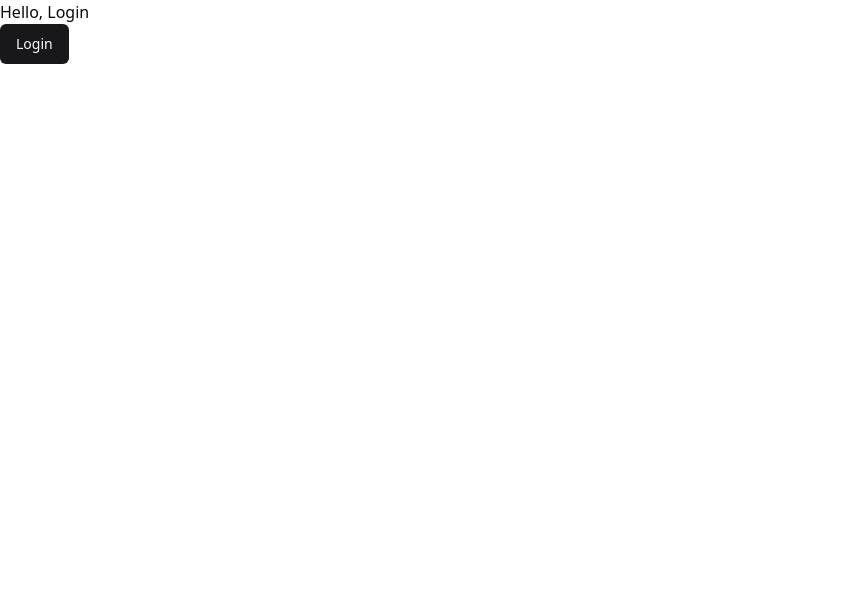
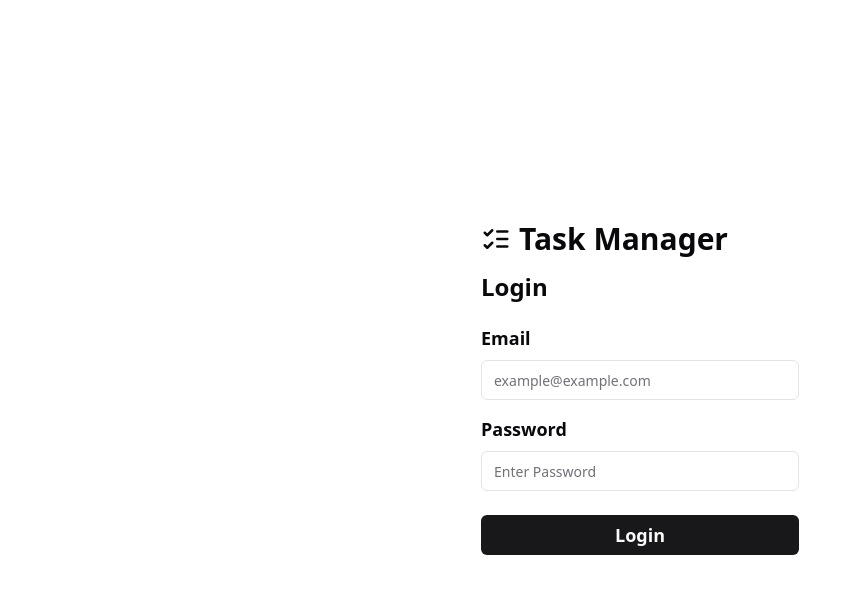
Before and after one commit to Kowthem2910/Task-Manager, a React (Vite) app: page / in a window 1280 px wide. Shown: the top 594 px of the page, without its empty margins (0-862 px from the left). Built offline with nearby package versions, Linux system fonts and the light colour scheme; no server answers.

Commit message:
user login

```diff
--- a/package.json
+++ b/package.json
@@ -10,7 +10,9 @@
     "preview": "vite preview"
   },
   "dependencies": {
+    "@radix-ui/react-label": "^2.0.2",
     "@radix-ui/react-slot": "^1.0.2",
+    "@radix-ui/react-toggle": "^1.0.3",
     "@reduxjs/toolkit": "^2.1.0",
     "axios": "^1.6.7",
     "class-variance-authority": "^0.7.0",
--- /dev/null
+++ b/src/Functions/FireBaseFunctions.js
@@ -0,0 +1,26 @@
+import {auth} from "../firebaseConfig";
+import { signInWithEmailAndPassword } from 'firebase/auth';
+
+
+const signIn = async(email,password) => {
+    try{
+        const {user} = await signInWithEmailAndPassword(auth, email,password);
+        console.log(typeof user.user)
+        return {data: user.user, status:'ok'};
+    }catch(error){
+        console.log(error.message)
+        return {data:error.message, status:'error'};
+    }
+}
+
+const signUp = async(email,password) => {
+    try{
+        const {user} = await auth.createUserWithEmailAndPassword(email,password);
+        return user;
+    }catch(error){
+        console.log(error)
+        return error.message;
+    }
+}
+
+export {signIn};
--- a/src/Utils/Icons.jsx
+++ b/src/Utils/Icons.jsx
@@ -1,6 +1,4 @@
-import React from 'react';
 import { icons } from 'lucide-react';
-
 
 const Icon = ({name, color, size}) => {
     const LucideIcon = icons[name];
--- /dev/null
+++ b/src/components/ui/input.jsx
@@ -0,0 +1,19 @@
+import * as React from "react"
+
+import { cn } from "@/lib/utils"
+
+const Input = React.forwardRef(({ className, type, ...props }, ref) => {
+  return (
+    (<input
+      type={type}
+      className={cn(
+        "flex h-10 w-full rounded-md border border-input bg-background px-3 py-2 text-sm ring-offset-background file:border-0 file:bg-transparent file:text-sm file:font-medium placeholder:text-muted-foreground focus-visible:outline-none focus-visible:ring-2 focus-visible:ring-ring focus-visible:ring-offset-2 disabled:cursor-not-allowed disabled:opacity-50",
+        className
+      )}
+      ref={ref}
+      {...props} />)
+  );
+})
+Input.displayName = "Input"
+
+export { Input }
--- /dev/null
+++ b/src/components/ui/label.jsx
@@ -0,0 +1,16 @@
+import * as React from "react"
+import * as LabelPrimitive from "@radix-ui/react-label"
+import { cva } from "class-variance-authority";
+
+import { cn } from "@/lib/utils"
+
+const labelVariants = cva(
+  "text-sm font-medium leading-none peer-disabled:cursor-not-allowed peer-disabled:opacity-70"
+)
+
+const Label = React.forwardRef(({ className, ...props }, ref) => (
+  <LabelPrimitive.Root ref={ref} className={cn(labelVariants(), className)} {...props} />
+))
+Label.displayName = LabelPrimitive.Root.displayName
+
+export { Label }
--- a/src/pages/Home.jsx
+++ b/src/pages/Home.jsx
@@ -1,8 +1,13 @@
 import React from 'react'
+import { useSelector } from 'react-redux'
 
 const Home = () => {
+  const {user} = useSelector(state => state.user);
+  console.log(user);
   return (
-    <div>Home</div>
+    <div>
+      <h1>Home</h1>
+    </div>
   )
 }
 
--- a/src/pages/Login.jsx
+++ b/src/pages/Login.jsx
@@ -1,13 +1,69 @@
-import { Button } from '@/components/ui/button'
-import React from 'react'
+import Icon from "../Utils/Icons";
+import { Button } from "@/components/ui/button";
+import { Input } from "@/components/ui/input";
+import { Label } from "@/components/ui/label";
+import React, { useState } from "react";
+import { useDispatch } from "react-redux";
+import { useNavigate } from "react-router-dom";
+import { signIn } from "../Functions/FireBaseFunctions";
+import { login } from "../Redux/userActions";
 
 const Login = () => {
+  const [email, setEmail] = useState("");
+  const [password, setPassword] = useState("");
+  const [passwordVisible, setPasswordVisible] = useState(false);
+  const dispatch = useDispatch();
+  const navigate = useNavigate();
+
+
+  const handleSubmit = async(e)=>{
+    e.preventDefault();
+    const res = await signIn(email, password);
+    if(res.status === 'ok'){
+      dispatch(login(res))
+      navigate('/home')
+    }else{
+      alert(res.data)
+    }
+
+  }
+
   return (
-    <div>
-      <h1>Hello, Login</h1>
-      <Button>Login</Button>
+    <div className=" h-screen w-screen flex flex-col items-center justify-center">
+      <div className=" w-[350px] h-[400px] flex flex-col items-center">
+        <form className=" h-full w-full box-border p-4 flex flex-col justify-start" onSubmit={(e)=>{handleSubmit(e)}}>
+          <h1 className=" text-[30px] font-bold mb-2 inline-flex items-center gap-2">
+            <Icon name="ListChecks" strokeWidth={3} size={30} /> Task Manager
+          </h1>
+          <h2 className=" text-[24px] font-bold mb-5">Login</h2>
+          <div className=" flex flex-col gap-2 mb-4">
+            <Label htmlFor="email" className=" font-semibold text-[18px]">
+              Email
+            </Label>
+            <Input
+              type="email"
+              value={email}
+              placeholder="example@example.com"
+              onChange={(e) => setEmail(e.target.value)}
+            />
+          </div>
+          <div className=" flex flex-col gap-2 mb-4">
+            <Label htmlFor="password" className=" font-semibold text-[18px]">
+              Password
+            </Label>
+            <Input
+              type={passwordVisible ? "text" : "password"}
+              placeholder="Enter Password"
+              value={password}
+              onChange={(e) => setPassword(e.target.value)}
+            />
+          </div>
+
+          <Button className=" font-semibold text-[18px] mt-2">Login</Button>
+        </form>
+      </div>
     </div>
-  )
-}
+  );
+};
 
-export default Login
+export default Login;
```
Also changed, not shown: firebaseConfig.js (deleted, +0 -20 lines), 2 other files (tests, documents, lock files or other folders).
